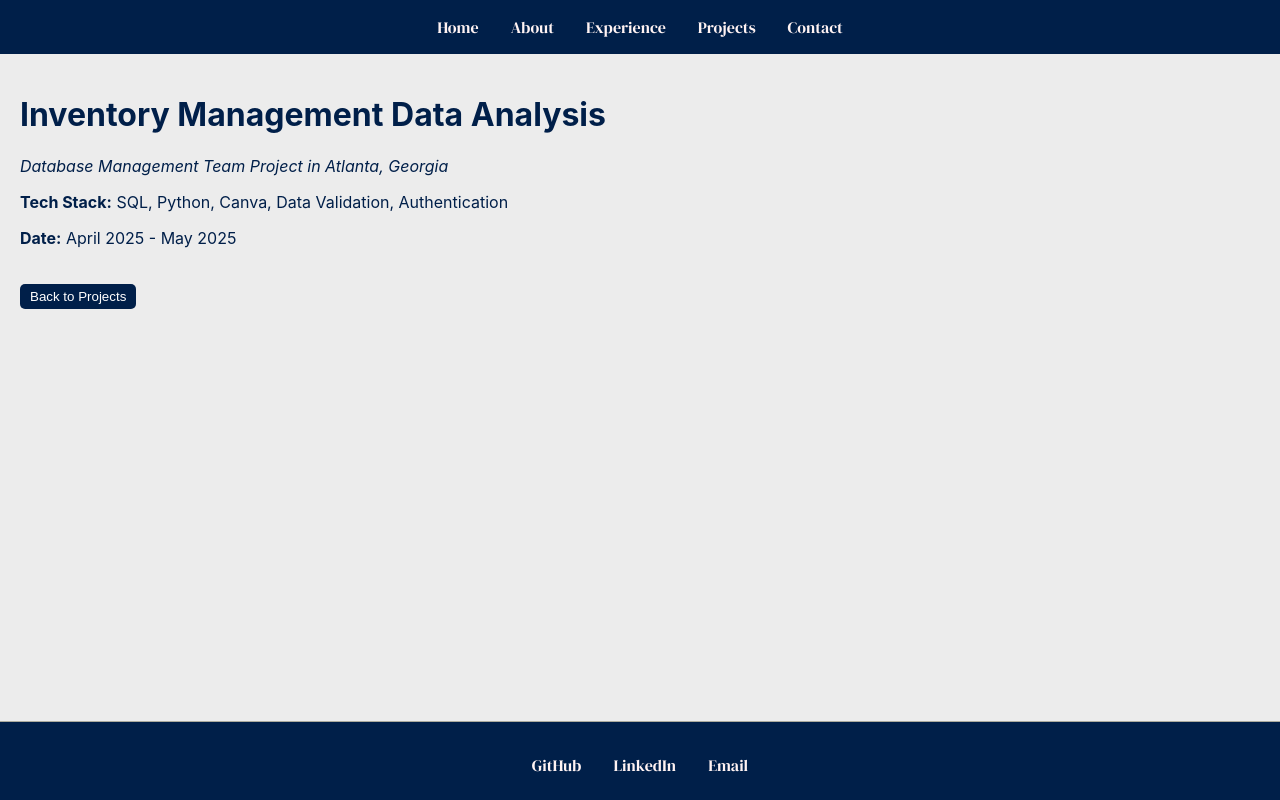
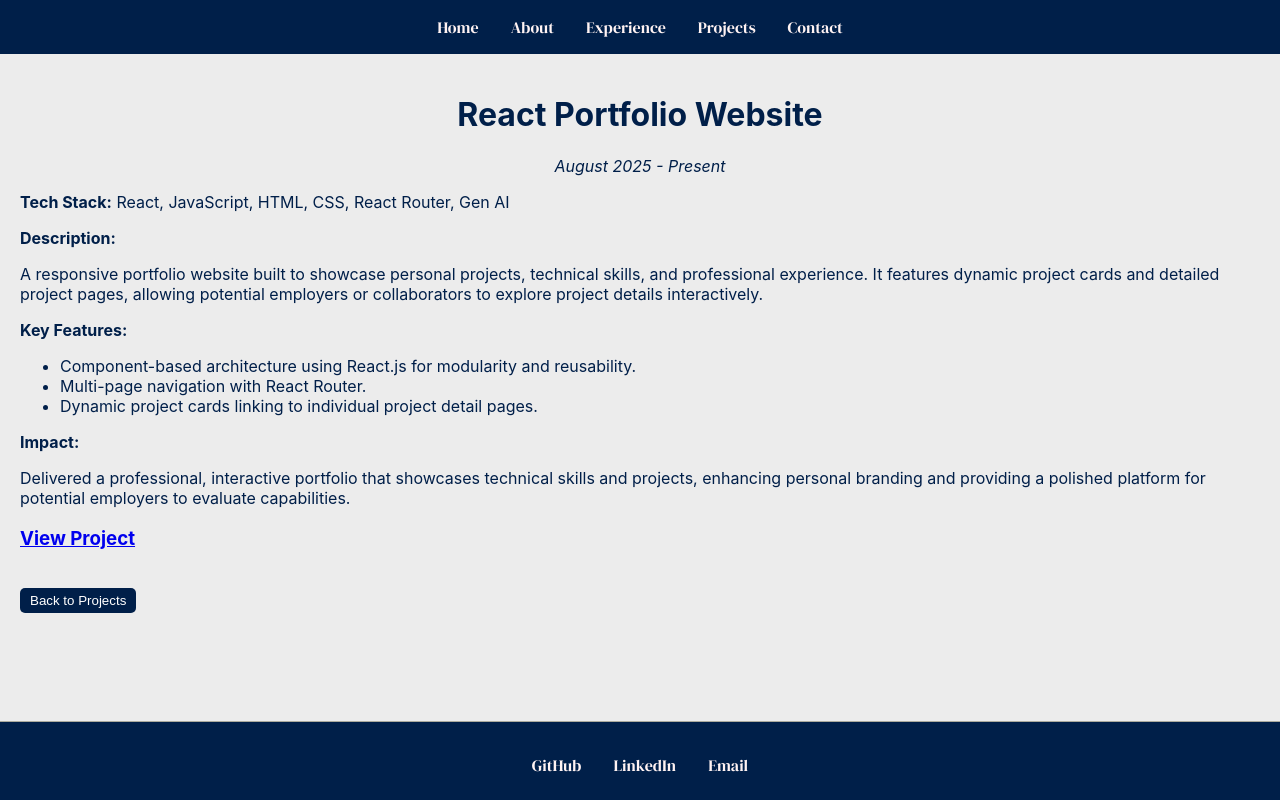
Before and after one commit to anhphan17/software-development-portfolio, a React (Create React App) app: page /software-development-portfolio/projects/1 in a window 1280 px wide. Built offline with nearby package versions, Linux system fonts and the light colour scheme.

Commit message:
Projects Content Update

```diff
--- a/src/components/ProjectCard.js
+++ b/src/components/ProjectCard.js
@@ -16,9 +16,10 @@ function ProjectCard({ project }) {
         }}
         >
             <h2 style={{ color: "#001f49", marginTop: "5px"}}>{project.title}</h2>
-            <p style={{ fontStyle: "italic" }}>{project.description}</p>
+            <p style={{ fontStyle: "italic"}}>{project.date}</p>
+            <p>{project.summary}</p>
             <p><strong>Tech:</strong> {project.tech}</p>
-            <p><strong>Date:</strong> {project.date}</p>
+
             <Link to={`/projects/${project.id}`}>
                 <button
                     style={{
--- a/src/data/projects.js
+++ b/src/data/projects.js
@@ -1,52 +1,113 @@
 const projects = [
     {
         id: 1,
-        title: "Inventory Management Data Analysis",
-        description: "Database Management Team Project in Atlanta, Georgia",
-        tech: "SQL, Python, Canva, Data Validation, Authentication",
-        date: "April 2025 - May 2025",
-        details: ""
+        title: "React Portfolio Website",
+        cardDescription: "Personal Portfolio Website",
+        detailsDescription: "A responsive portfolio website built to showcase personal projects, technical skills, and professional experience. It features dynamic project cards and detailed project pages, allowing potential employers or collaborators to explore project details interactively.",
+        tech: "React, JavaScript, HTML, CSS, React Router, Gen AI",
+        date: "August 2025 - Present",
+        keyFeatures: [
+            "Component-based architecture using React.js for modularity and reusability.",
+            "Multi-page navigation with React Router.",
+            "Dynamic project cards linking to individual project detail pages."
+
+        ],
+        summary: "Responsive website that displays personal projects, technical skills, and professional experience.",
+        outcome: "Delivered a professional, interactive portfolio that showcases technical skills and projects, enhancing personal branding and providing a polished platform for potential employers to evaluate capabilities.",
+        link: "https://github.com/anhphan17/software-development-portfolio"
     },
     {
         id: 2,
         title: "Local Explorer App",
-        description: "Team Project (iOS) in Atlanta, Georgia",
-        tech: "Swift, UIKit, CoreLocation, MapKit, CoreData, Xcode",
+        cardDescription: "Team Project (iOS)",
+        detailsDescription: "A mobile iOS application that allows users to explore and document local destinations. Users can capture photos, tag them with precise GPS coordinates, and create a personal interactive map of visited locations. This app serves as a travel journal, helping users visually track their adventures with offline storage capabilities.",
+        tech: "Swift, UIKit, MapKit, CoreLocation, CoreData, Xcode",
         date: "April 2025 - May 2025",
-        details: ""
+        keyFeatures: [
+            "Capture and store geotagged photos of local destinations.",
+            "Interactive MapKit integration with pin markers for visited locations.",
+            "Offline storage and retrieval of all captured data using CoreData.",
+            "Tab-based navigation and an interactive gallery for seamless user experience."
+        ],
+        summary: "iOS app that lets users discover, document and map local destinations with geotagged photos.",
+        outcome: "Enabled users to visually document their journeys and revisit explored places offline, increasing engagement and usability for local explorers and travelers.",
+        link: "https://github.com/anhphan17/LocalExplorerApp"
     },
     {
         id: 3,
-        title: "Memo List App",
-        description: "Team Project (Android) in Atlanta, Georgia",
-        tech: "Java, Android Studio, XML, SQLiteOpenHelper, SharedPreferences",
-        date: "March 2025",
-        details: ""
+        title: "Inventory Management Data Analysis",
+        cardDescription: "Team Project (Database Management)",
+        detailsDescription: "This project focuses on analyzing and managing inventory data to optimize stock levels and improve decision-making for businesses. It provides a comprehensive system for tracking inventory movements, detecting anomalies, and predicting future stock requirements, helping companies reduce overstocking and stockouts. The system integrates SQL databases and Python scripts to clean, analyze, and visualize inventory data.",
+        tech: "SQLite, Python, Data Validation, Authentication",
+        date: "April 2025 - May 2025",
+        keyFeatures: [
+            "Tracks inventory across multiple locations to detect anomalies and prevent understocking/overstocking.",
+            "Provides employee-level activity monitoring for accountability and audit purposes.",
+            "Generates data-driven insights for identifying shipment misrouting and mismatched records.",
+            "Supports SQL and Python-based data queries for pattern detection and validation."
+        ],
+        summary: "System that tracks and analyzes inventory movements to optimize stock and prevent discrepancies.",
+        outcome: "Reduced inventory erros, improved operational efficiency, and enhaced data governance across multiple warehouse locations, supporting better business decision-making.",
+        link: "https://www.canva.com/design/DAGWT8rrPC0/x1gWUZ96fRo1dVLtTsWVpA/view?utm_content=DAGWT8rrPC0&utm_campaign=designshare&utm_medium=link2&utm_source=uniquelinks&utlId=ha23239d4ff"
+
+
     },
     {
         id: 4,
-        title: "Contact List App",
-        description: "Solo Project (Android) in Atlanta, Georgia",
-        tech: "Java, Android Studio, XML, SQLiteOpenHelper, SharedPreferences, Google Maps API",
-        date: "January 2025 - March 2025",
-        details: ""
+        title: "Memo List App",
+        cardDescription: "Team Project (Android)",
+        detailsDescription: "An Android mobile application for task management and note-taking, designed to help users organize their daily activities with priority sorting and filtering. The app allows for persistent storage of memos using SQLite and provides and intuitive interface for quick memo creation and navigation.",
+        tech: "Java, Android Studio, XML, SQLiteOpenHelper, SharedPreferences",
+        date: "March 2025",
+        keyFeatures: [
+            "Create, read, update, and delete memos.",
+            "Filter and sort memos based on priority levels.",
+            "Local offline data persistence using SQLite.",
+            "Intuitive UI for easy nvaigation and task management.",
+            "Gesture-based interactions for deleting or managing memos."
+        ],
+        summary: "Android app that organizes, prioritizes, and manages daily tasks and notes.",
+        outcome: "Helped users organize daily tasks more efficiently, improving productivity and task tracking for mobile users.",
+        link: "https://github.com/anhphan17/MemoList"
     },
     {
         id: 5,
-        title: "Airline Reservation System",
-        description: "Final Term Project (Java) in Atlanta, Georgia",
-        tech: "Java, JavaFX, Azure SQL",
-        date: "November 2024 - December 2024",
-        details: ""
+        title: "Contact List App",
+        cardDescription: "Solo Project (Android)",
+        detailsDescription: "A native Android application for maintaining personal or professional contact information. The app allows users to add, edit, delete, and sort contacts efficiently, while securely storing data locally on the device.",
+        tech: "Java, Android Studio, RecyclerView, SQLiteOpenHelper, SharedPreferences, Google Maps API",
+        date: "January 2025 - March 2025",
+        keyFeatures: [
+            "Full CRUD functionality for managing contacts.",
+            "Responsive UI optimized for ease of use and navigation.",
+            "Secure local storage of contact data using SQLite.",
+            "Integration with phone dialer for direct calling.",
+            "Camera Integration: Users can take a save photos for each contact using the phone camera."
+        ],
+        summary: "Android app that stores, manages, and searches personal and professional contacts efficiently.",
+        outcome: "Simplified personal and professional contact management, allowing users to store, access, and interact with contacts efficiently in an offline environment.",
+        link: "https://github.com/anhphan17/CIS4280ContactListProject"
     },
     {
         id: 6,
-        title: "React Portfolio Website",
-        description: "Personal Portfolio Website",
-        tech: "React, JavaScript, HTML, CSS, React Router, Gen AI",
-        date: "Ongoing",
-        details: ""
-    }
+        title: "Airline Reservation System",
+        cardDescription: "Team Project (Java)",
+        detailsDescription: "A Java application simulating a real-world airline booking system, including flight search, booking, cancellations, and administrative features. The system connects a GUI built in JavaFX with a relational database through JDBC, providing a fully functional end-to-end airline reservation experience.",
+        tech: "Java, JavaFX, JDBC, Azure SQL, GUI",
+        date: "November 2024 - December 2024",
+        keyFeatures: [
+            "Secure user authentication with login and registration.",
+            "Search, book, and cancel flights with conflict management.",
+            "Admin dashboard to manage flight schedules and view reservations.",
+            "JavaFX GUI for an interactive and user-friendly interface.",
+            "Database integration using JDBC to store users, flights, and bookings."
+
+        ],
+        summary: "Java platform that enables searching, booking, and managing airline flights with an admin panel.",
+        outcome: "Delivered a scalable, database-driven system that mirrors real-world airline systems, improving understanding of full-stack development and complex data management.",
+        link: "https://github.com/anhphan17/CIS3270FlightProject"
+    },
+
 ];
 
 export default projects;
--- a/src/pages/About.js
+++ b/src/pages/About.js
@@ -3,9 +3,9 @@ import React from "react";
 function About() {
     return (
         <div className="about-page" style={{ padding: "2rem" }}>
-            <h2>About Me</h2>
+            <h1 style={{textAlign: "center"}}>About Me</h1>
             <p>
-                I'm a software developer with experience in Java, React, and mobile development. <br />
+                I'm a software developer with experience in Java, React, and mobile development.
                 I enjoy building interactive applications that solve real-world problems.
             </p>
 
--- a/src/pages/Contact.js
+++ b/src/pages/Contact.js
@@ -3,7 +3,7 @@ import React from "react";
 function Contact() {
     return (
         <section className="contact" style={{padding: "2rem"}}>
-            <h2>Contact Me</h2>
+            <h1>Contact Me</h1>
             <p>Email: <a href="mailto:anhnguyenphan03@gmail.com">anhnguyenphan03@gmail.com</a></p>
             <p>LinkedIn: <a href="https://www.linkedin.com/in/anhphan17/">linkedin.com/in/anhphan17/</a></p>
             <p>GitHub: <a href="https://github.com/anhphan17">github.com/anhphan17</a></p>
--- a/src/pages/Experience.js
+++ b/src/pages/Experience.js
@@ -5,7 +5,7 @@ import experiences from "../data/experiences";
 function Experience() {
     return (
         <div style={{padding: "20px"}}>
-            <h1 style={{color: "#001f49"}}>My Experience</h1>
+            <h1 style={{color: "#001f49", textAlign: "center"}}>My Experience</h1>
             <div
             style={{
                 display: "flex",
--- a/src/pages/ProjectDetail.js
+++ b/src/pages/ProjectDetail.js
@@ -12,10 +12,32 @@ function ProjectDetail() {
 
     return (
         <div style={{ padding: "20px" }}>
-        <h1 style={{ color: "#001f49" }}>{project.title}</h1>
-        <p style={{ fontStyle: "italic" }}>{project.description}</p>
+        <h1 style={{ color: "#001f49", textAlign: "center" }}>{project.title}</h1>
+        <p style={{ fontStyle: "italic", textAlign: "center"}}>{project.date}</p>
+
+
         <p><strong>Tech Stack:</strong> {project.tech}</p>
-        <p><strong>Date:</strong> {project.date}</p>
+
+        <p><strong>Description:</strong></p>
+        <p>{project.detailsDescription}</p>
+        <p><strong>Key Features:</strong></p>
+        <ul className="list-disc list-inside space-y-2">
+            {project.keyFeatures.map((feature, index) => (
+                <li key={index}>{feature}</li>
+            ))}
+        </ul>
+
+        <p><strong>Impact:</strong></p>
+        <p>{project.outcome}</p>
+
+        <h3><a href={project.link} target="blank" rel="noopener noreferrer"><strong>View Project</strong></a></h3>
+
+
+
+
+
+
+
         <p style={{ marginTop: "15px", whiteSpace: "pre-line" }}>{project.details}</p>
         <Link to="/projects">
             <button
--- a/src/pages/Projects.js
+++ b/src/pages/Projects.js
@@ -5,7 +5,7 @@ import ProjectCard from "../components/ProjectCard";
 function Projects() {
     return (
         <div style={{ padding: "20px" }}>
-            <h1 style={{ color: "#001f49" }}>My Projects</h1>
+            <h1 style={{ color: "#001f49", textAlign: "center" }}>My Projects</h1>
             <div
             style={{
                 display: "flex",
```
